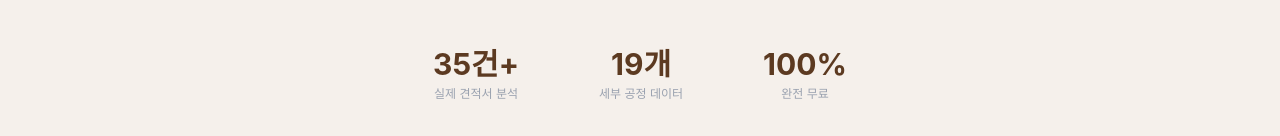
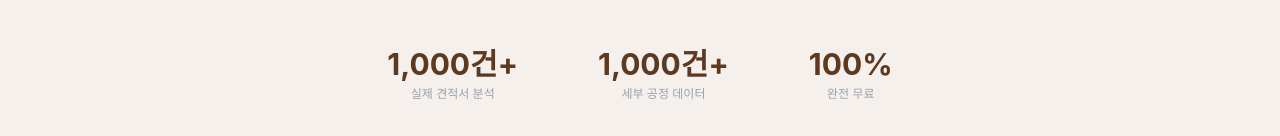
Before and after one commit to shffksaldjzot/ulmadna, a Next.js app: page / in a window 1280 px wide. Shown: the part 3153-3289 px from the top of the page. Built offline with nearby package versions, Linux system fonts and the light colour scheme; no server answers.

Commit message:
푸터 통계 수치 1,000건+로 표기 통일

```diff
--- a/src/app/page.tsx
+++ b/src/app/page.tsx
@@ -153,11 +153,11 @@ export default function Home() {
         {/* 통계 */}
         <div className="max-w-[1400px] mx-auto mt-12 flex justify-center gap-12 lg:gap-20">
           <div className="text-center">
-            <p className="text-3xl font-bold text-brown">35건+</p>
+            <p className="text-3xl font-bold text-brown">1,000건+</p>
             <p className="text-xs text-gray-400 mt-1">실제 견적서 분석</p>
           </div>
           <div className="text-center">
-            <p className="text-3xl font-bold text-brown">19개</p>
+            <p className="text-3xl font-bold text-brown">1,000건+</p>
             <p className="text-xs text-gray-400 mt-1">세부 공정 데이터</p>
           </div>
           <div className="text-center">
```
